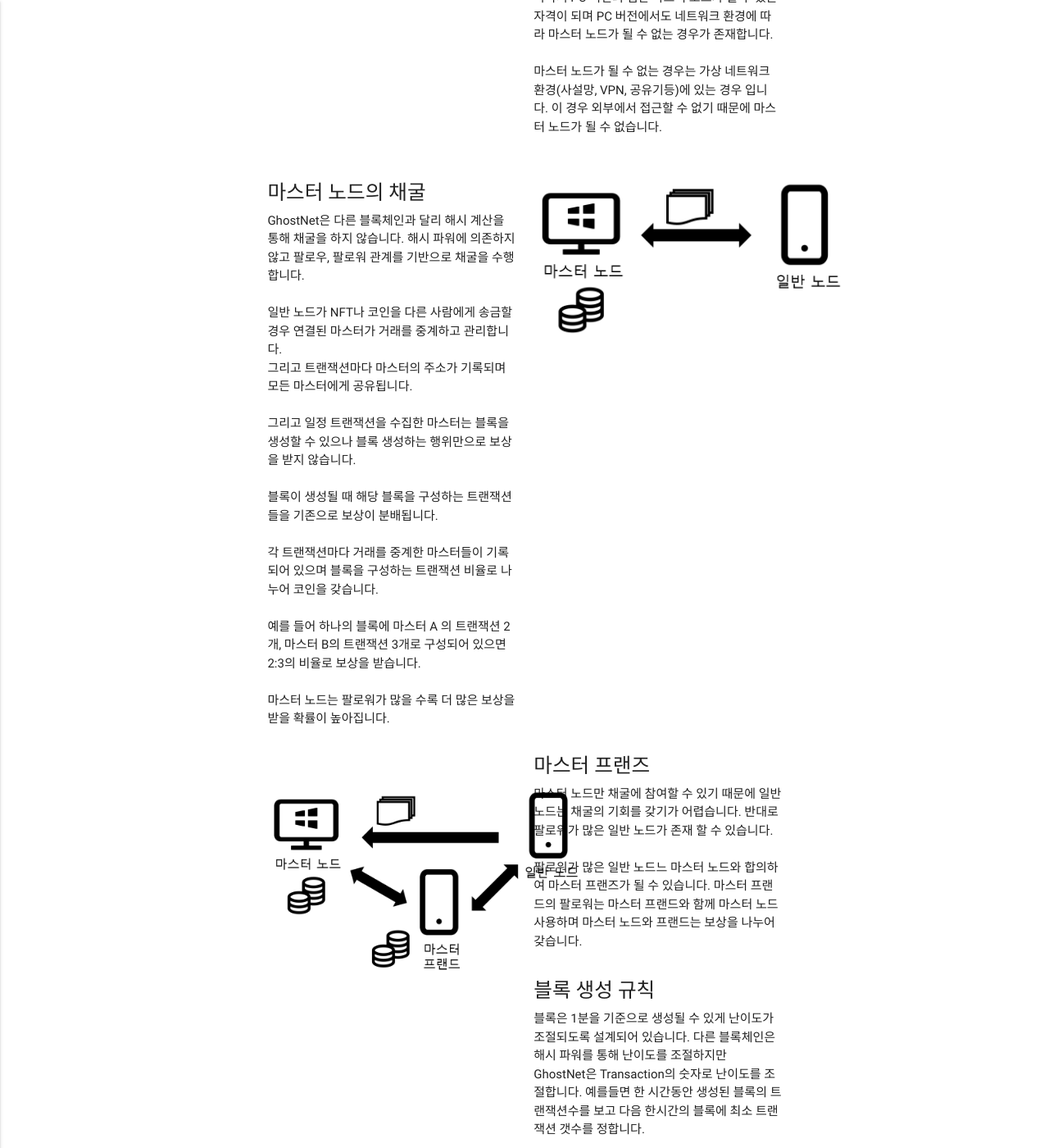
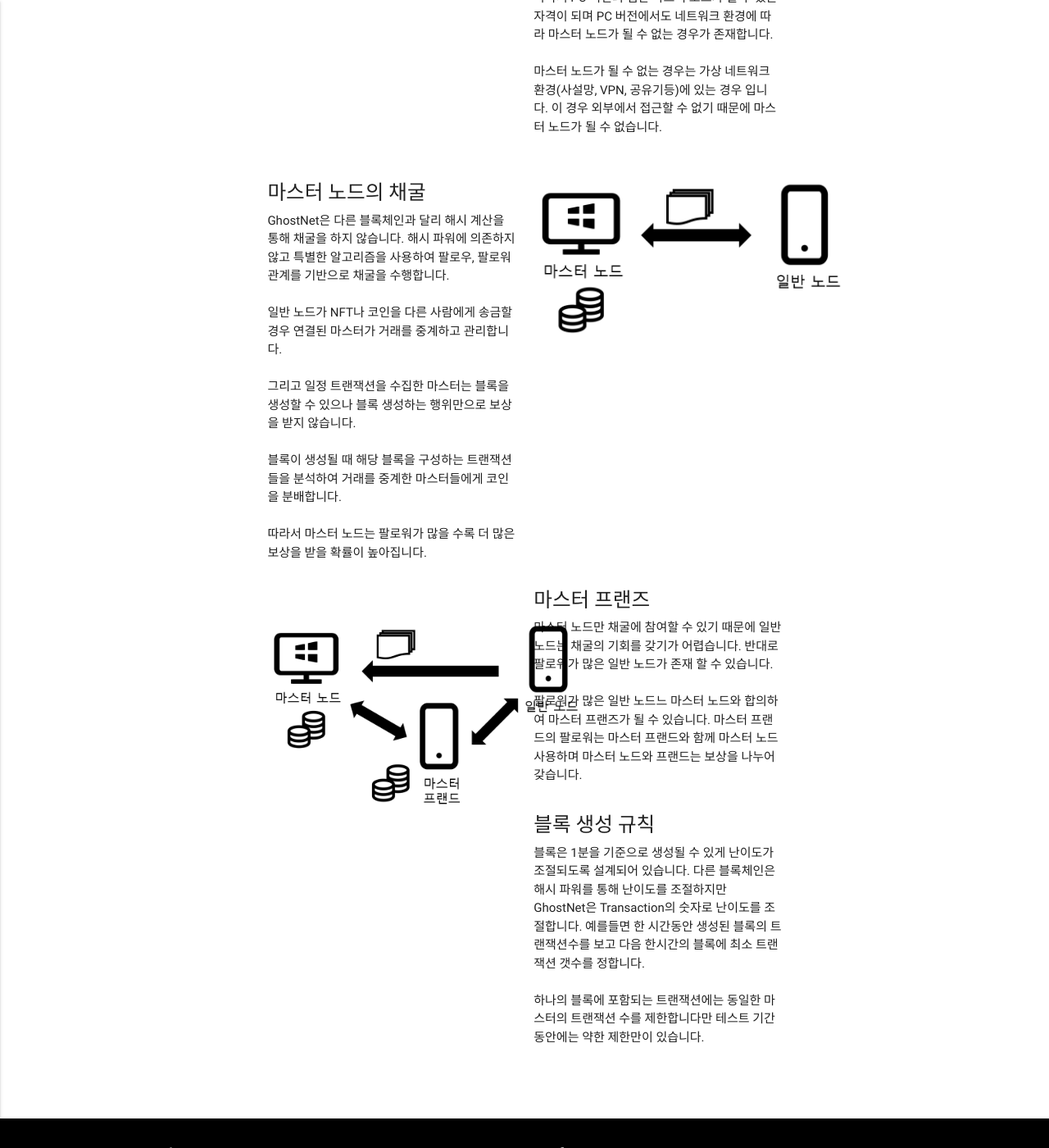
Before and after one commit to GhostNetBlog/GhostNetBlog.github.io, a Jekyll site: the page built from 2_blockchain.md, in a window 1280 px wide and 1400 px high, scrolled down 631 px. Shown: the whole window at 82% size. Built offline with Jekyll 4.4.1, drawn with Linux system fonts in a browser that asks for light colours.

Commit message:
문구 업데이트

```diff
--- a/2_blockchain.md
+++ b/2_blockchain.md
@@ -26,14 +26,11 @@ permalink: /blockChain/
       <div class="row">
           <div class="col s12 m4 l6 left">
           <h5>마스터 노드의 채굴</h5>
-          GhostNet은 다른 블록체인과 달리 해시 계산을 통해 채굴을 하지 않습니다. 해시 파워에 의존하지 않고 팔로우, 팔로워 관계를 기반으로 채굴을 수행합니다. <br><br>
-          일반 노드가 NFT나 코인을 다른 사람에게 송금할 경우 연결된 마스터가 거래를 중계하고 관리합니다. <br>
-          그리고 트랜잭션마다 마스터의 주소가 기록되며 모든 마스터에게 공유됩니다.<br><br>
+          GhostNet은 다른 블록체인과 달리 해시 계산을 통해 채굴을 하지 않습니다. 해시 파워에 의존하지 않고 특별한 알고리즘을 사용하여 팔로우, 팔로워 관계를 기반으로 채굴을 수행합니다. <br><br>
+          일반 노드가 NFT나 코인을 다른 사람에게 송금할 경우 연결된 마스터가 거래를 중계하고 관리합니다. <br><br>
           그리고 일정 트랜잭션을 수집한 마스터는 블록을 생성할 수 있으나 블록 생성하는 행위만으로 보상을 받지 않습니다.<br><br>
-          블록이 생성될 때 해당 블록을 구성하는 트랜잭션들을 기존으로 보상이 분배됩니다.<br><br>
-          각 트랜잭션마다 거래를 중계한 마스터들이 기록되어 있으며 블록을 구성하는 트랜잭션 비율로 나누어 코인을 갖습니다.<br><br>
-          예를 들어 하나의 블록에 마스터 A 의 트랜잭션 2개, 마스터 B의 트랜잭션 3개로 구성되어 있으면 2:3의 비율로 보상을 받습니다.<br><br>
-          마스터 노드는 팔로워가 많을 수록 더 많은 보상을 받을 확률이 높아집니다.
+          블록이 생성될 때 해당 블록을 구성하는 트랜잭션들을  분석하여 거래를 중계한 마스터들에게 코인을 분배합니다.<br><br>
+          따라서 마스터 노드는 팔로워가 많을 수록 더 많은 보상을 받을 확률이 높아집니다.
           </div>
           <div class="col s12 m4 l6 center">
             <img width="400" data-action="zoom" src='{{ "/assets/imgs/masternetwork2.png" | relative_url }}' alt='absolute'>
```
Also changed, not shown: 6_download.md (+1 -1 lines).
